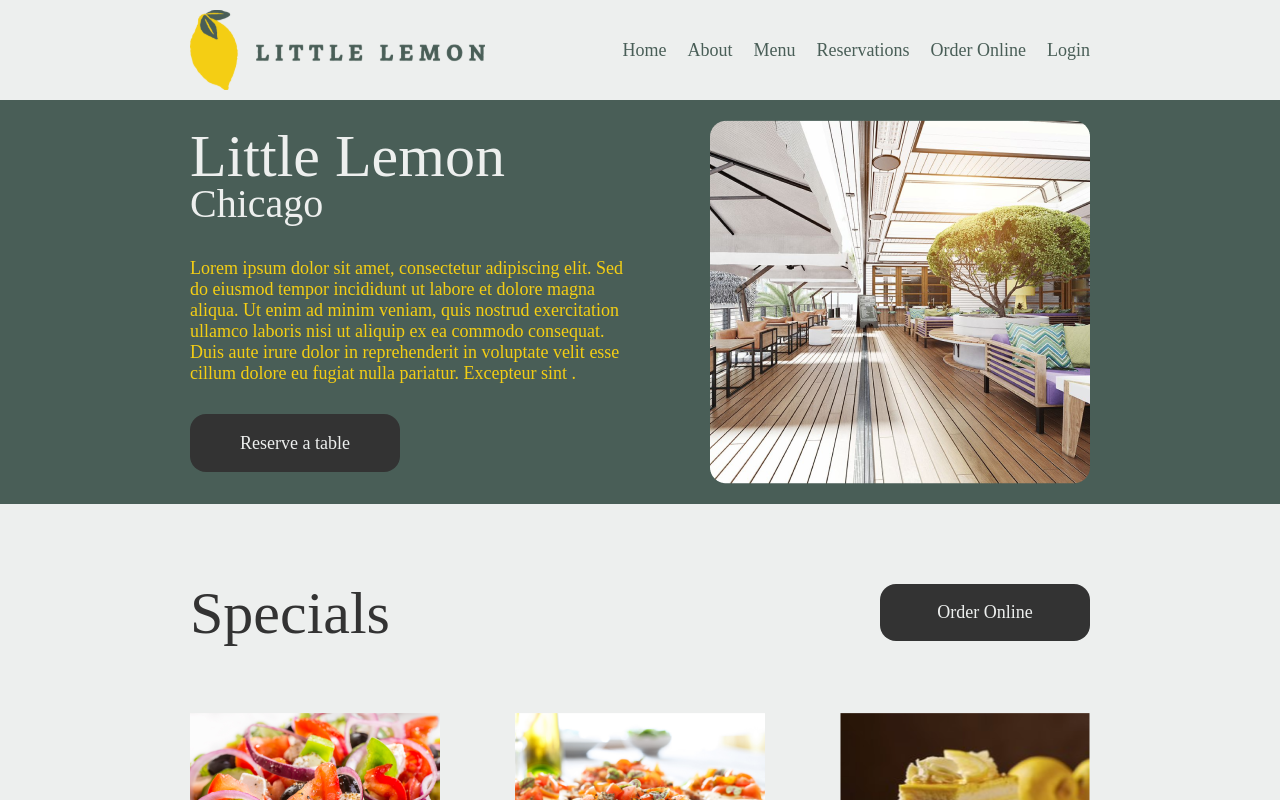
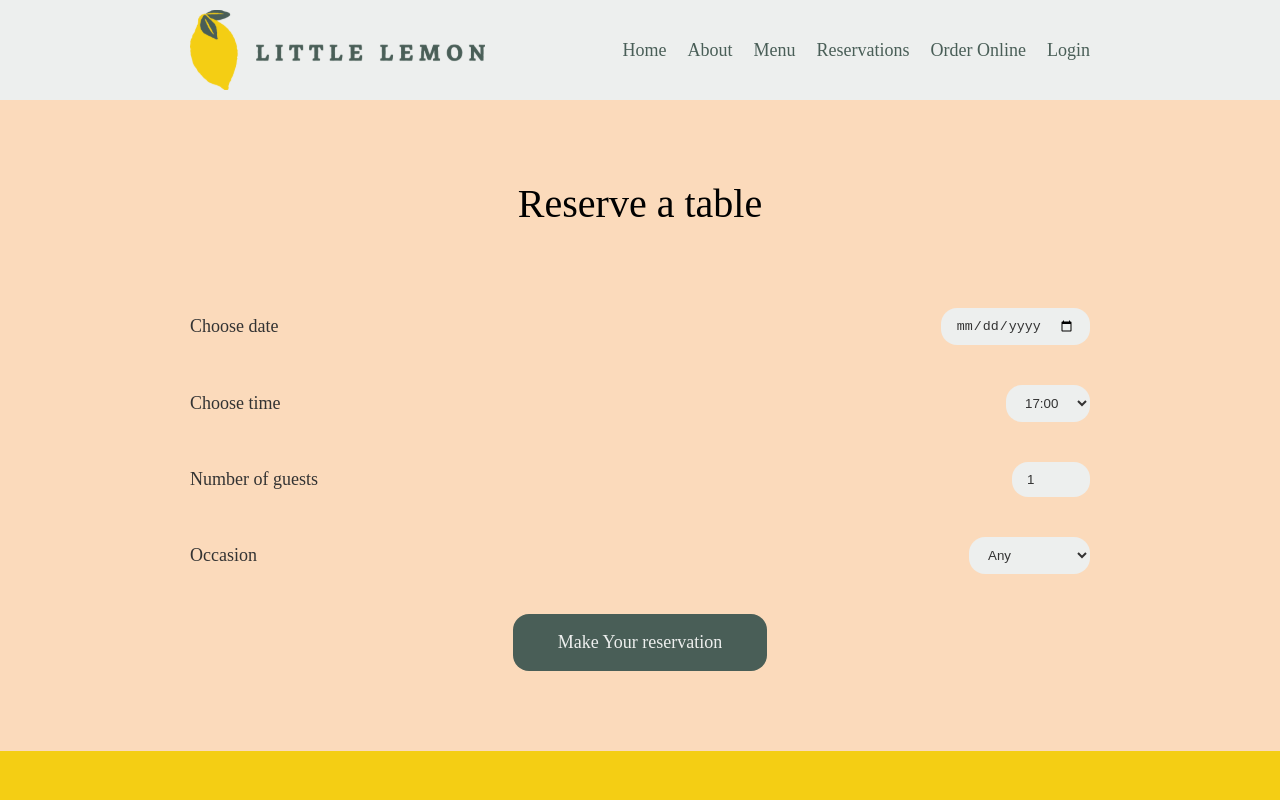
Before and after one commit to felipeinoue/meta_capstone_m1_2, a React (Create React App) app: page /reservations in a window 1280 px wide. Shown: the top 800 px of the page. Built offline with nearby package versions, Linux system fonts and the light colour scheme; a web font is replaced by a local one.

Commit message:
implementing reservations page

```diff
--- a/package.json
+++ b/package.json
@@ -8,6 +8,7 @@
     "@testing-library/user-event": "^13.5.0",
     "react": "^18.3.1",
     "react-dom": "^18.3.1",
+    "react-router-dom": "^6.26.2",
     "react-scripts": "5.0.1",
     "web-vitals": "^2.1.4"
   },
--- a/src/App.js
+++ b/src/App.js
@@ -1,10 +1,19 @@
+import { Route, Routes } from 'react-router-dom';
 import './App.css';
+import Footer from './components/Footer';
+import Header from './components/Header';
 import Homepage from './components/Homepage';
+import Bookingpage from './components/Bookingpage';
 
 function App() {
   return (
     <>
-      <Homepage />
+      <Header />
+      <Routes>
+        <Route path="/" element={<Homepage />} />
+        <Route path="/reservations" element={<Bookingpage />} />
+      </Routes>
+      <Footer />
     </>
   );
 }
--- /dev/null
+++ b/src/components/Bookingpage.js
@@ -0,0 +1,14 @@
+// import './App.css';
+
+import Reserve from "./Reserve";
+
+
+function Bookingpage() {
+  return (
+    <main>
+      <Reserve />
+    </main>
+  );
+}
+
+export default Bookingpage;
--- a/src/components/Button.js
+++ b/src/components/Button.js
@@ -1,8 +1,8 @@
 // import './App.css';
 
-function Button({children}) {
+function Button({children, onClick}) {
   return (
-    <button className="button lead-text">
+    <button onClick={onClick} className="button lead-text">
       {children}
     </button>
   );
--- a/src/components/Hero.js
+++ b/src/components/Hero.js
@@ -2,9 +2,12 @@
 
 import Button from "./Button";
 import hero from "../images/restaurant.png"
+import { useNavigate } from "react-router-dom";
 
 function Hero() {
   const description = "Lorem ipsum dolor sit amet, consectetur adipiscing elit. Sed do eiusmod tempor incididunt ut labore et dolore magna aliqua. Ut enim ad minim veniam, quis nostrud exercitation ullamco laboris nisi ut aliquip ex ea commodo consequat. Duis aute irure dolor in reprehenderit in voluptate velit esse cillum dolore eu fugiat nulla pariatur. Excepteur sint ."
+
+  const navigate = useNavigate()
 
   return (
     <section className="hero">
@@ -15,7 +18,7 @@ function Hero() {
             <h2 className="sub-title" >Chicago</h2>
           </div>
           <p className="lead-text">{description}</p>
-          <Button>Reserve a table</Button>
+          <Button onClick={ () => navigate("/reservations") }>Reserve a table</Button>
         </div>
         <img src={hero} alt="hero" />
       </div>
--- a/src/components/Homepage.js
+++ b/src/components/Homepage.js
@@ -1,16 +1,18 @@
-import Footer from "./Footer";
-import Header from "./Header";
-import Main from "./Main";
+// import './App.css';
 
+import About from "./About";
+import Hero from "./Hero";
+import Highlights from "./Highlights";
+import Testimonials from "./Testimonials";
 
 function Homepage() {
-
   return (
-    <>
-      <Header />
-      <Main />
-      <Footer />
-    </>
+    <main>
+      <Hero />
+      <Highlights />
+      <Testimonials />
+      <About />
+    </main>
   );
 }
 
--- a/src/components/Main.js
+++ /dev/null
@@ -1,19 +0,0 @@
-// import './App.css';
-
-import About from "./About";
-import Hero from "./Hero";
-import Highlights from "./Highlights";
-import Testimonials from "./Testimonials";
-
-function Main() {
-  return (
-    <main>
-      <Hero />
-      <Highlights />
-      <Testimonials />
-      <About />
-    </main>
-  );
-}
-
-export default Main;
--- a/src/components/Nav.js
+++ b/src/components/Nav.js
@@ -1,20 +1,47 @@
+import { Link } from "react-router-dom";
 
-import { NAVLINKS } from "../lib";
 
 function Nav() {
+
+  const links = [
+    {
+      name: "Home",
+      href: "/"
+    },
+    {
+      name: "About",
+      href: "#"
+    },
+    {
+      name: "Menu",
+      href: "#"
+    },
+    {
+      name: "Reservations",
+      href: "/reservations"
+    },
+    {
+      name: "Order Online",
+      href: "#"
+    },
+    {
+      name: "Login",
+      href: "#"
+    },
+  ]
 
   return (
     <nav>
       <ul>
         {
-          NAVLINKS.map( link =>
+          links.map( link =>
             <li key={link.name}>
-              <a
+              <Link
+                to={link.href}
                 className='lead-text'
-                href={link.href}
               >
                 {link.name}
-              </a>
+              </Link>
             </li>
           )
         }
--- /dev/null
+++ b/src/components/Reserve.js
@@ -0,0 +1,72 @@
+// import './App.css';
+
+import { useState } from "react";
+
+
+function Reserve() {
+  const [date, setDate] = useState("")
+  const [time, setTime] = useState("17:00")
+  const [guests, setGuests] = useState(1)
+  const [occasion, setOccasion] = useState("Any")
+
+
+  return (
+    <section className="reserve">
+      <div className="cont">
+        <h2 className="sub-title">Reserve a table</h2>
+        <form>
+          <div className="section">
+            <label className="lead-text" htmlFor="res-date">Choose date</label>
+            <input
+              type="date"
+              id="res-date"
+              value={date}
+              onChange={ (e) => setDate(e.target.value) }
+            />
+          </div>
+          <div className="section">
+            <label className="lead-text" htmlFor="res-time">Choose time</label>
+            <select id="res-time "
+              value={time}
+              onChange={ (e) => setTime(e.target.value) }
+            >
+              <option>17:00</option>
+              <option>18:00</option>
+              <option>19:00</option>
+              <option>20:00</option>
+              <option>21:00</option>
+              <option>22:00</option>
+            </select>
+          </div>
+          <div className="section">
+            <label className="lead-text" htmlFor="guests">Number of guests</label>
+            <input
+              type="number"
+              placeholder="1"
+              min="1"
+              max="10"
+              id="guests"
+              value={guests}
+              onChange={ (e) => setGuests(e.target.value) }
+            />
+          </div>
+          <div className="section">
+            <label className="lead-text" htmlFor="occasion">Occasion</label>
+            <select
+              id="occasion"
+              value={occasion}
+              onChange={ (e) => setOccasion(e.target.value) }
+            >
+                <option>Any</option>
+                <option>Birthday</option>
+                <option>Anniversary</option>
+            </select>
+          </div>
+          <input className="lead-text" type="submit" value="Make Your reservation" />
+        </form>
+      </div>
+    </section>
+  );
+}
+
+export default Reserve;
--- a/src/index.css
+++ b/src/index.css
@@ -363,3 +363,77 @@ footer .menus {
   padding: 0px;
   gap: 10px;
 }
+
+/* Reserve */
+
+.reserve {
+  display: flex;
+  flex-direction: column;
+  align-items: center;
+  padding: 0px;
+  gap: 40px;
+  width: 100%;
+  background-color: var(--color-secondary-rose);
+}
+
+.reserve .cont {
+  display: flex;
+  flex-direction: column;
+  align-items: center;
+  padding: 80px 0px;
+  gap: 80px;
+  width: 900px;
+}
+
+.reserve form {
+  display: flex;
+  flex-direction: column;
+  align-items: center;
+  padding: 0px;
+  gap: 40px;
+  width: 100%;
+}
+
+.reserve form * {
+  color: var(--color-highlight-black);
+}
+
+.reserve form .section {
+  display: flex;
+  flex-direction: row;
+  justify-content: space-between;
+  align-items: center;
+  padding: 0px;
+  width: 100%;
+}
+
+.reserve input, select, option {
+  display: flex;
+  flex-direction: row;
+  justify-content: center;
+  align-items: center;
+  padding: 10px 15px;
+  gap: 10px;
+  background-color: var(--color-highlight-white);
+  border-radius: 16px;
+  border: none;
+}
+
+input[type="submit"] {
+  display: flex;
+  flex-direction: row;
+  justify-content: center;
+  align-items: center;
+  padding: 14px 45px;
+  gap: 10px;
+  height: 57.1px;
+  background-color: var(--color-primary-green);
+  border-radius: 16px;
+  color: var(--color-highlight-white);
+  cursor: pointer;
+}
+
+input[type="submit"]:hover {
+  background-color: var(--color-highlight-black);
+  color: var(--color-primary-yellow);
+}
--- a/src/index.js
+++ b/src/index.js
@@ -3,12 +3,13 @@ import ReactDOM from 'react-dom/client';
 import './index.css';
 import App from './App';
 import reportWebVitals from './reportWebVitals';
+import { BrowserRouter } from 'react-router-dom'
 
 const root = ReactDOM.createRoot(document.getElementById('root'));
 root.render(
-  <React.StrictMode>
+  <BrowserRouter>
     <App />
-  </React.StrictMode>
+  </BrowserRouter>
 );
 
 // If you want to start measuring performance in your app, pass a function
--- a/src/lib.js
+++ /dev/null
@@ -1,27 +0,0 @@
-
-export const NAVLINKS = [
-  {
-    name: "Home",
-    href: "#"
-  },
-  {
-    name: "About",
-    href: "#"
-  },
-  {
-    name: "Menu",
-    href: "#"
-  },
-  {
-    name: "Reservations",
-    href: "#"
-  },
-  {
-    name: "Order Online",
-    href: "#"
-  },
-  {
-    name: "Login",
-    href: "#"
-  },
-]
```
Also changed, not shown: 1 other file (tests, documents, lock files or other folders).
